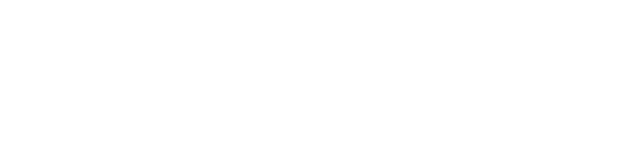
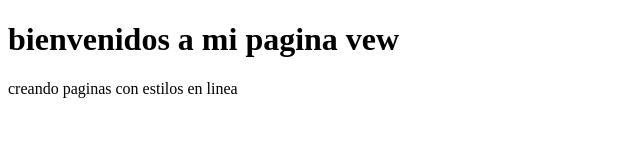
Before and after one commit to horacio8256/laboratorio8, a plain HTML site: page index.html in a window 1280 px wide. Shown: the whole page, without its empty margins (0-640 px from the left). Drawn offline with Linux system fonts and the light colour scheme.

Commit message:
creando paginas con estilo

```diff
--- a/index.html
+++ b/index.html
@@ -6,6 +6,8 @@
     <title>Document</title>
 </head>
 <body>
+    <h1>bienvenidos a mi pagina vew</h1>
+    <p>creando paginas con estilos en linea</p>
 
 </body>
 </html>
```
